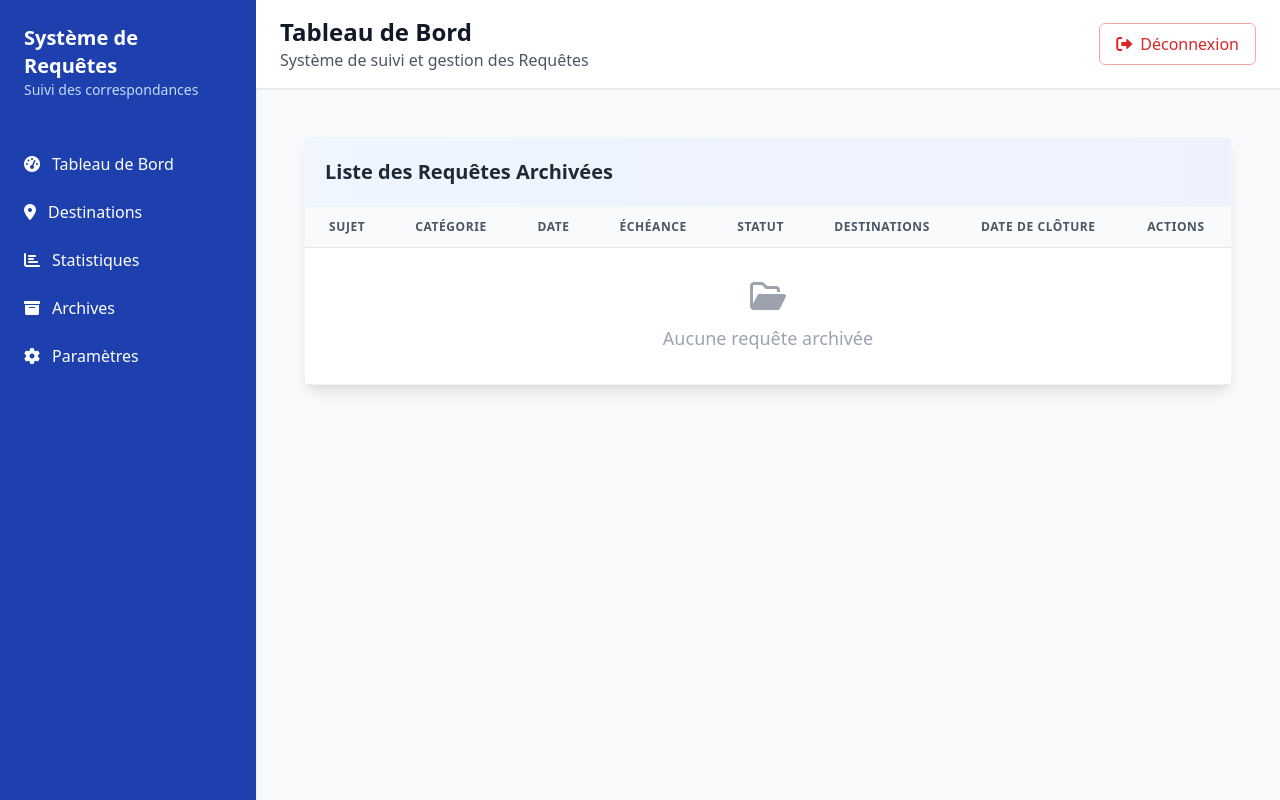
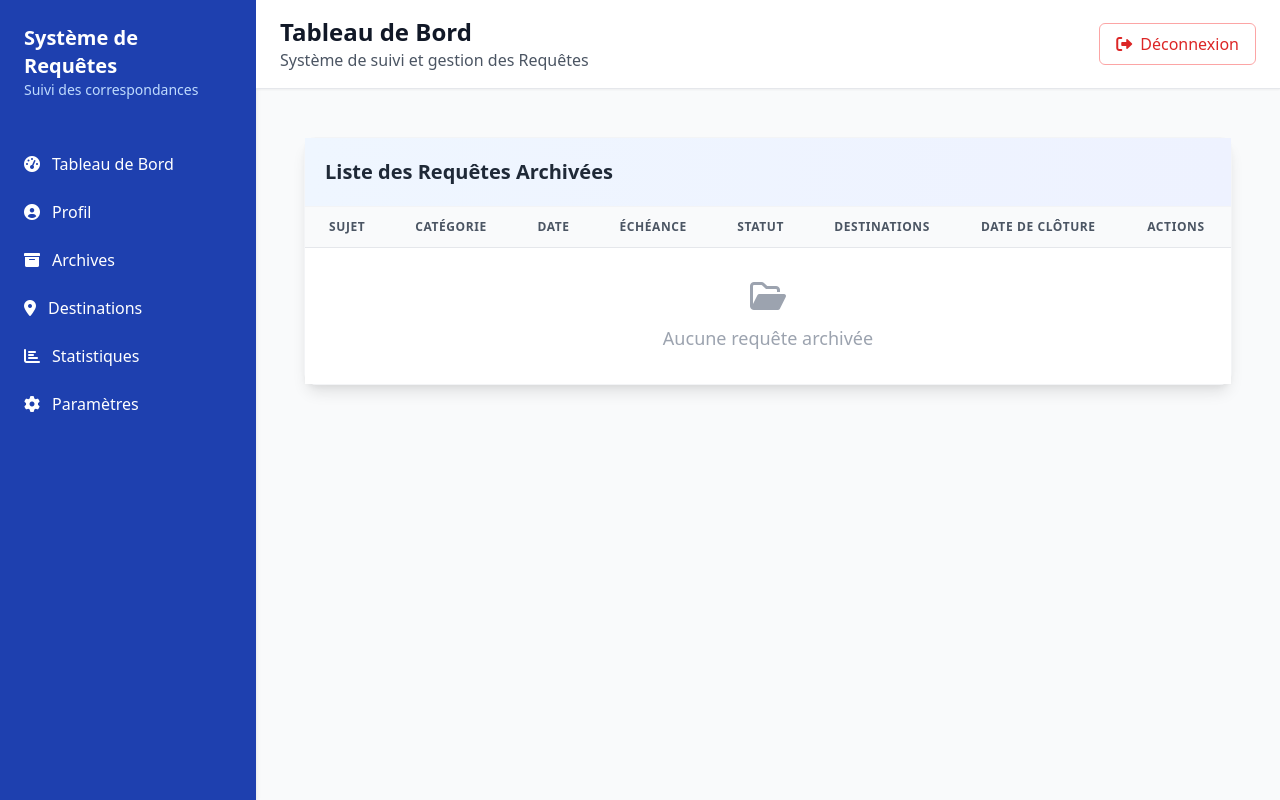
Before and after one commit to manal1-svg/requetes, a Django app: page /archive/ in a window 1280 px wide. Run offline with Django 5.2, Linux system fonts and the light colour scheme; a user stored in the database is signed in; data comes from the database, SQL or seed files in the repository.

Commit message:
Update base.html

```diff
--- a/lettres/templates/menu/base.html
+++ b/lettres/templates/menu/base.html
@@ -33,6 +33,17 @@
             width: 90%;
             max-width: 800px;
         }
+        ::-webkit-scrollbar {
+            width: 6px;
+        }
+        ::-webkit-scrollbar-track {
+            background: #f1f1f1;
+            border-radius: 10px;
+        }
+        ::-webkit-scrollbar-thumb {
+            background: #3b82f6;
+            border-radius: 10px;
+        }
     </style>
     {% block extra_css %}{% endblock %}
 </head>
@@ -45,41 +56,31 @@
                 <p class="text-blue-200 text-sm">Suivi des correspondances</p>
             </div>
             <nav class="mt-4">
-                {% if user_role == 'super_admin' or user_role == 'admin_saisie' or user_role == 'saisie_ec' %}
+
                 <a href="{% url 'lettres:dashboard' %}" class="flex items-center px-6 py-3 {% if request.path == '/lettres/' %}bg-blue-900{% else %}hover:bg-blue-700{% endif %}">
                     <i class="fas fa-tachometer-alt mr-3"></i>
                     Tableau de Bord
+                </a>
+                <a href="{% url 'lettres:profile' %}" class="flex items-center px-6 py-3 {% if request.path == '/lettres/profile/' %}bg-blue-900{% else %}hover:bg-blue-700{% endif %}">
+                    <i class="fas fa-user-circle mr-3"></i>
+                    Profil
+                </a>
+                <a href="{% url 'lettres:archive' %}" class="flex items-center px-6 py-3 {% if request.path == '/lettres/archive/' %}bg-blue-900{% else %}hover:bg-blue-700{% endif %}">
+                    <i class="fas fa-archive mr-3"></i>
+                    Archives
                 </a>
                 {% if user_role == 'super_admin' %}
                     <a href="{% url 'lettres:destinations' %}" class="flex items-center px-6 py-3 {% if request.path == '/lettres/destinations/' %}bg-blue-900{% else %}hover:bg-blue-700{% endif %}">
                         <i class="fas fa-map-marker-alt mr-3"></i>
                         Destinations
                     </a>
-                    {% endif %}
-                    {% if user_role == 'super_admin' or user_role == 'admin_saisie' %}
                     <a href="{% url 'lettres:statistics' %}" class="flex items-center px-6 py-3 {% if request.path == '/lettres/statistics/' %}bg-blue-900{% else %}hover:bg-blue-700{% endif %}">
                         <i class="fas fa-chart-bar mr-3"></i>
                         Statistiques
                     </a>
-                    {% endif %}
-                    <a href="{% url 'lettres:archive' %}" class="flex items-center px-6 py-3 {% if request.path == '/lettres/archive/' %}bg-blue-900{% else %}hover:bg-blue-700{% endif %}">
-                        <i class="fas fa-archive mr-3"></i>
-                        Archives
-                    </a>
-                    {% if user_role == 'super_admin' %}
                     <a href="{% url 'lettres:settings' %}" class="flex items-center px-6 py-3 {% if request.path == '/lettres/settings/' %}bg-blue-900{% else %}hover:bg-blue-700{% endif %}">
                         <i class="fas fa-cog mr-3"></i>
                         Paramètres
-                        </a>
-                    {% endif %}
-                {% elif user_role == 'admin_reponse' or user_role == 'saisie_er' %}
-                    <a href="{% url 'lettres:dashboard_Reponse' %}" class="flex items-center px-6 py-3 {% if request.path == '/lettres/dashboard_reponse/' %}bg-blue-900{% else %}hover:bg-blue-700{% endif %}">
-                        <i class="fas fa-tachometer-alt mr-3"></i>
-                        Tableau de Bord
-                    </a>
-                    <a href="{% url 'lettres:archive' %}" class="flex items-center px-6 py-3 {% if request.path == '/lettres/archive/' %}bg-blue-900{% else %}hover:bg-blue-700{% endif %}">
-                        <i class="fas fa-archive mr-3"></i>
-                        Archives
                     </a>
                 {% endif %}
             </nav>
```
Lines whose indentation alone changed are shown as unchanged.
